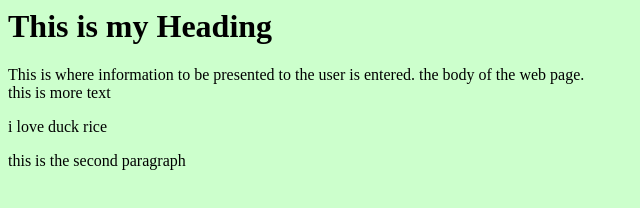
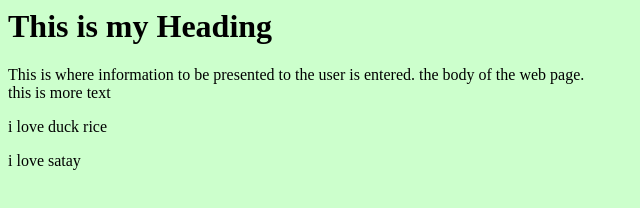
Before and after one commit to solidstatekate/I-LOVE-COMPUTIIIIING, a plain HTML site: page index.html in a window 1280 px wide. Shown: the whole page, without its empty margins (0-640 px from the left). Drawn offline with Linux system fonts and the light colour scheme.

Commit message:
Update index.html

```diff
--- a/index.html
+++ b/index.html
@@ -12,5 +12,5 @@ This is where information to be presented to the user is entered.
 <body bgcolor="#ccffcc" >
 the body of the web page. <br />this is more text
 <p>i love duck rice</p>
-<p>this is the second paragraph</p>
+<p>i love satay</p>
 </body>
```
